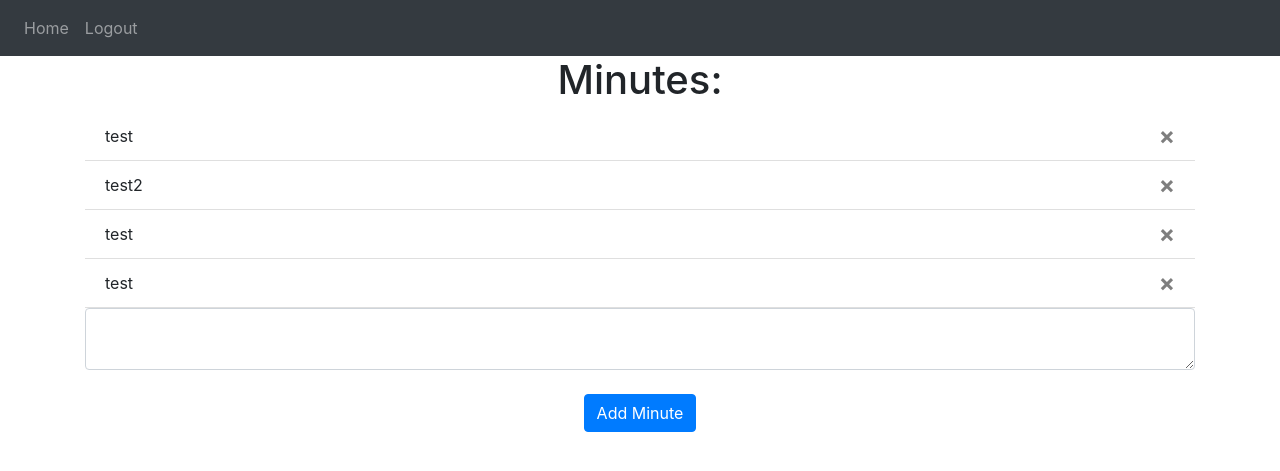
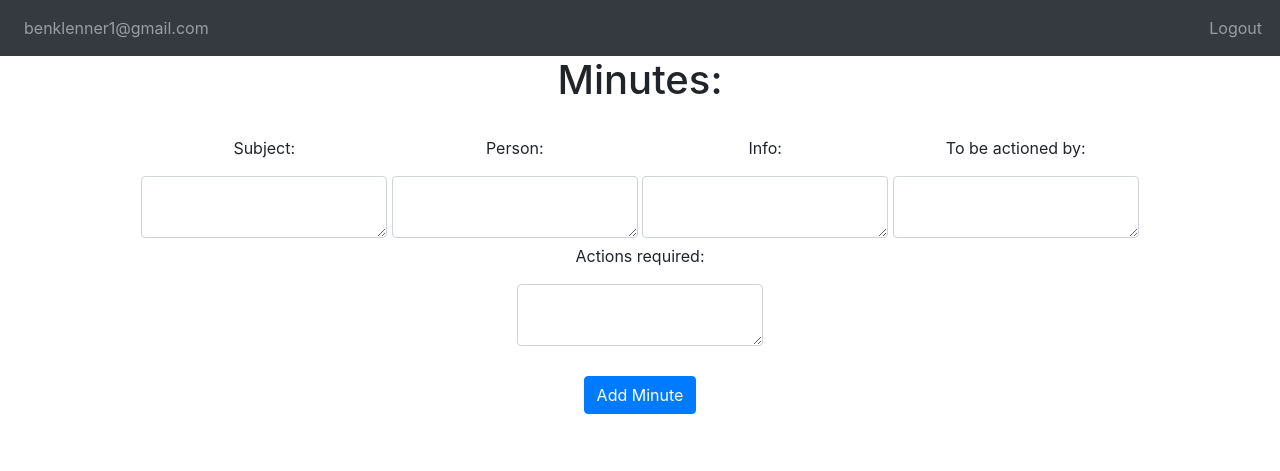
Before and after one commit to BenjaminKlenner1/MeetingMinutes, a Flask app: page / in a window 1280 px wide. Shown: the top 471 px of the page. Run offline with Flask 2, Linux system fonts and the light colour scheme; a user stored in the database is signed in; data comes from the database, SQL or seed files in the repository; data that the repository does not hold is empty; some libraries are stand-ins or nearby versions.

Commit message:
Formatting
Signup works, but doesn't redirect | Delete button doesn't work

```diff
--- a/website/auth.py
+++ b/website/auth.py
@@ -34,7 +34,7 @@
 def sign_up():
     if request.method == 'POST':
         email = request.form.get('email')
-        first_name = request.form.get('firstName')
+        first_name = request.form.get('first_name')
         password1 = request.form.get('password1')
         password2 = request.form.get('password2')
 
--- a/website/models.py
+++ b/website/models.py
@@ -4,8 +4,12 @@
 
 class Minute(db.Model):
     id = db.Column(db.Integer, primary_key=True)
-    data = db.Column(db.String(10000))
+    subject = db.Column(db.String(32))
+    person = db.Column(db.String(32))
     date = db.Column(db.DateTime(timezone=True), default=func.now())
+    info = db.Column(db.String(10000))
+    act_by = db.Column(db.String(32))
+    act_req = db.Column(db.String(10000))
     user_id = db.Column(db.Integer, db.ForeignKey('user.id'))
 
 class User(db.Model, UserMixin):
--- a/website/static/index.js
+++ b/website/static/index.js
@@ -1,7 +1,7 @@
 function deleteMinute(minuteId) {
     fetch('/delete-minute', {
         method: 'POST',
-        body: JSON.stringify({ minuteId: minuteId})
+        body: JSON.stringify({minuteId: minuteId})
     }).then((_res) => {
         window.location.href = "/"
     });
--- /dev/null
+++ b/website/static/style.css
@@ -0,0 +1,36 @@
+/*not linked*/
+
+
+.form {
+    text-align:center;
+}
+
+.form * {
+    text-align:left;
+}
+
+.form-item {
+    display:inline-block;
+}
+
+.form-item p {
+    text-align:center;
+}
+
+.minute {
+    display:inline-block;
+    width: 180px;
+    border-color: black;
+    border-width: 0px 1px;
+    border-style: solid;
+    margin: 0px 5px;
+    padding: 0px 10px;
+}
+
+.minutes {
+    text-align:center;
+}
+
+.date {
+    padding-bottom: 10px;
+}
--- a/website/templates/base.html
+++ b/website/templates/base.html
@@ -14,6 +14,7 @@
             href="https://stackpath.bootstrapcdn.com/font-awesome/4.7.0/css/font-awesome.min.css"
             crossorigin="anonymous"
         />
+        <link rel= "stylesheet" type= "text/css" href= "{{ url_for('static',filename='style.css') }}">
 
         <title>{% block title %}Home{% endblock %}</title>
     </head>
@@ -25,8 +26,8 @@
             <div class="collapse navbar-collapse" id="navbar">
                 <div class = "navbar-nav">
                     {% if user.is_authenticated %}
-                    <a class="nav-item nav-link" id="home" href="/">Home</a>
-                    <a class="nav-item nav-link" id="Logout" href="/logout">Logout</a>
+                    <a class="nav-item nav-link" id="home" href="/">{{ user.first_name }}</a>
+                    <a class="nav-item nav-link" id="Logout" style="position: absolute;right:10px;" href="/logout">Logout</a>
                     {% else %}
                     <a class="nav-item nav-link" id="login" href="/login">Login</a>
                     <a class="nav-item nav-link" id="signUp" href="/sign-up">Signup</a>
--- a/website/templates/home.html
+++ b/website/templates/home.html
@@ -4,7 +4,28 @@
 <h1 align="center">Minutes:</h1>
 <ul class="list-group list-group-flush" id="minutes">
     {% for minute in user.minutes %}
-    <li class="list-group-item">{{ minute.data }}
+    <li class="list-group-item">
+        <div class="minutes">
+            <div class="date">
+                <b>{{ minute.date }}</b>
+                <br />
+            </div>
+            <div class="minute">
+                {{ minute.subject }}
+            </div>
+            <div class="minute">
+                {{ minute.person }}
+            </div>
+            <div class="minute">
+                {{ minute.info }}
+            </div>
+            <div class="minute">
+                {{ minute.act_by }}
+            </div>
+            <div class="minute">
+                {{ minute.act_req }}
+            </div>
+        </div>
         <button type="button" class="close" onClick="deleteMinute({{ minute.id }})">
             <span aria-hidden="true">&times;</span>
         </button>
@@ -12,8 +33,33 @@
     {% endfor %}
 </ul>
 
+
+
+
 <form method="POST">
-    <textarea name="minute" id="minute" class="form-control"></textarea>
+    <br />
+    <div class="form" style="text-align:center;">
+        <div class="form-item" style="display:inline-block;">
+            <p>Subject:</p>
+            <textarea name="subject" id="subject" class="form-control"></textarea>
+        </div>
+        <div class="form-item" style="display:inline-block;">
+            <p>Person:</p>
+            <textarea name="person" id="person" class="form-control"></textarea>
+        </div>
+        <div class="form-item" style="display:inline-block;">
+            <p>Info:</p>
+            <textarea name="info" id="info" class="form-control"></textarea>
+        </div>
+        <div class="form-item" style="display:inline-block;">
+            <p>To be actioned by:</p>
+            <textarea name="act_by" id="act_by" class="form-control"></textarea>
+        </div>
+        <div class="form-item" style="display:inline-block;">
+            <p>Actions required:</p>
+            <textarea name="act_req" id="act_req" class="form-control"></textarea>
+        </div>
+    </div>
     <br />
     <div align="center">
         <button type="submit" class="btn btn-primary">Add Minute</button>
--- /dev/null
+++ b/website/templates/index.html
@@ -0,0 +1,4 @@
+<head>
+    <link rel= "stylesheet" type= "text/css" href= "{{ url_for('static',filename='style.css') }}">
+</head>
+<body><p>test</p></body>
--- a/website/templates/sign_up.html
+++ b/website/templates/sign_up.html
@@ -9,7 +9,7 @@
     </div>
     <div class="form-group">
         <label for="firstName">First Name</label>
-        <input type="text" class="form-control" id="firstName" name="firstName" placeholder="Enter first name"/>
+        <input type="text" class="form-control" id="first_name" name="first_name" placeholder="Enter first name"/>
     </div>
     <div class="form-group">
         <label for="password1">Password</label>
--- a/website/views.py
+++ b/website/views.py
@@ -5,17 +5,20 @@
 import json
 
 views = Blueprint('views', __name__)
-
 @views.route('/', methods=['GET', 'POST'])
-@login_required
+#@login_required
 def home():
     if request.method == 'POST':
-        minute = request.form.get('minute')
+        subject = request.form.get('subject')
+        person = request.form.get('person')
+        info = request.form.get('info')
+        act_by = request.form.get('act_by')
+        act_req = request.form.get('act_req')
 
-        if len(minute) < 1:
+        if len(subject) < 1:
             flash('Minute is too short', category='error')
         else:
-            new_minute = Minute(data=minute, user_id=current_user.id)
+            new_minute = Minute(subject=subject, user_id=current_user.id, person=person, info=info, act_by=act_by, act_req=act_req)
             db.session.add(new_minute)
             db.session.commit()
             flash('Minute submitted!', category="success")
```
Also changed, not shown: website/database.db.
